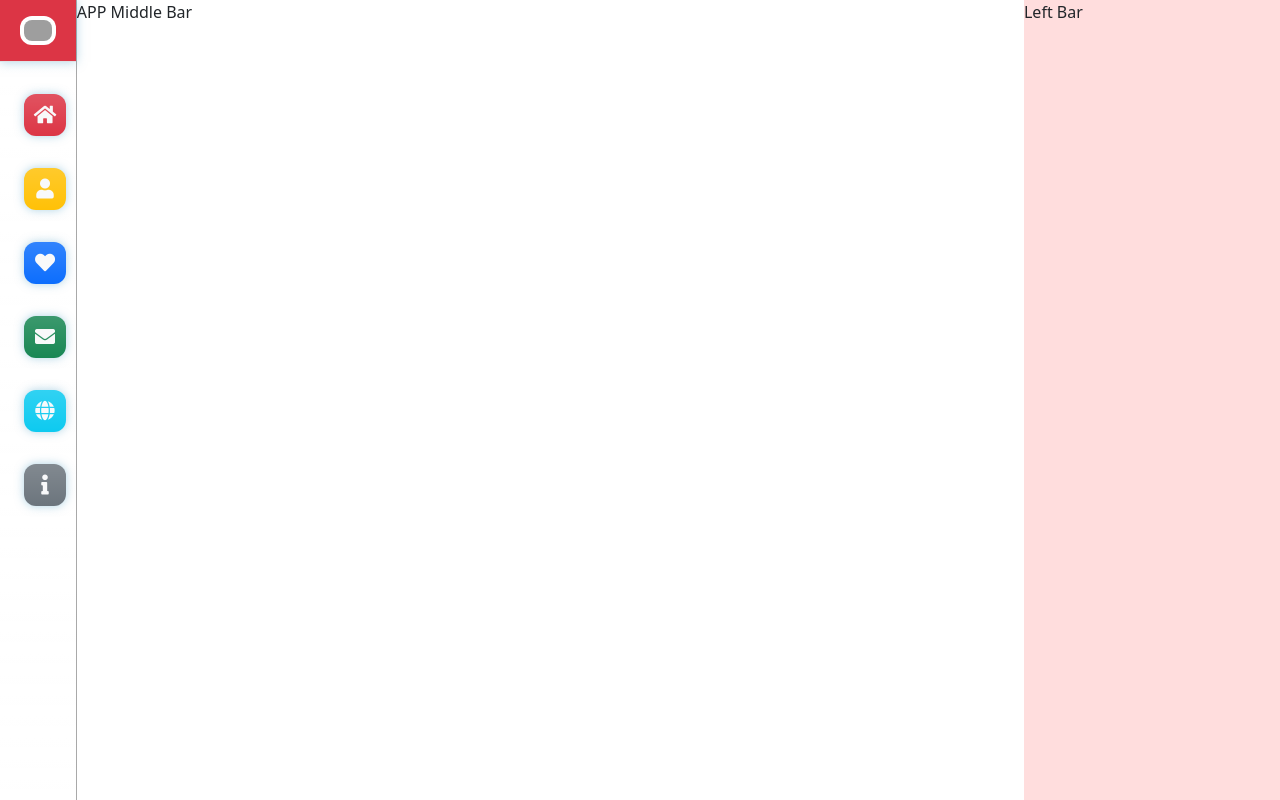
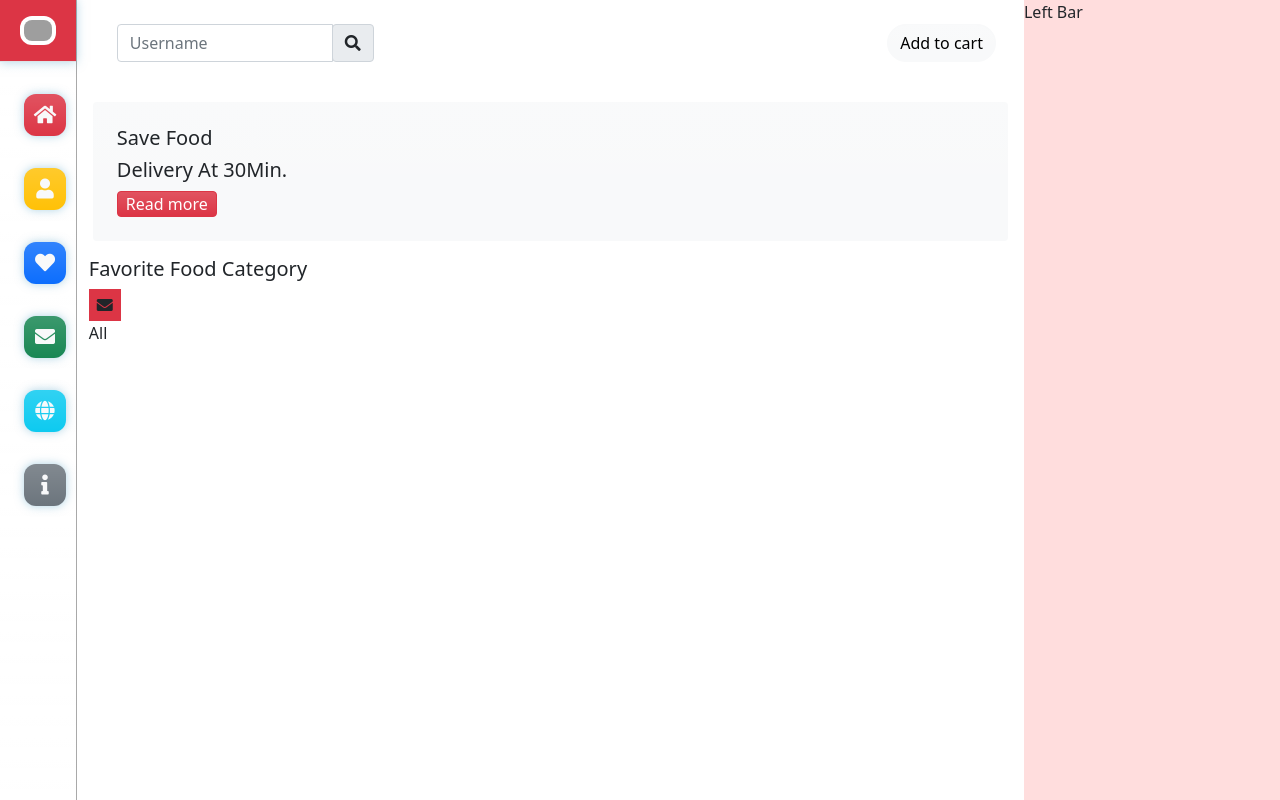
Before and after one commit to santokhan/quick-food, a React (Create React App) app in the folder client/: page / in a window 1280 px wide. Built offline with nearby package versions, Linux system fonts and the light colour scheme; grey boxes are pictures that could not be loaded.

Commit message:
Update app-middle.jsx

```diff
--- a/client/src/component/app-middle/app-middle.jsx
+++ b/client/src/component/app-middle/app-middle.jsx
@@ -4,7 +4,40 @@ import './app-middle.css';
 export default function AppMiddle() {
     return (
         <div className="app-middle">
-            <div>APP Middle Bar</div>
+            <div className="container-fluid">
+                <div className="row justify-content-between align-items-center px-3">
+                    <div className="col-lg-4 p-4">
+                        <label className="sr-only">Username</label>
+                        <div className="input-group m-0">
+                            <input type="text" class="form-control" id="inlineFormInputGroup" placeholder="Username" />
+                            <div className="input-group-prepend">
+                                <div className="input-group-text"><i className="fas fa-search py-1"></i></div>
+                            </div>
+                        </div>
+                    </div>
+                    <div className="col-lg-2 text-end">
+                        <a href="/client/public/index.html" className="btn btn-light bg-gradient capsule">Add to cart</a>
+                    </div>
+                </div>
+                <div className="row p-lg-3">
+                    <div className="col-lg rounded bg-light bg-gradient p-lg-4">
+                        <h5>Save Food</h5>
+                        <h5>Delivery At 30Min.</h5>
+                        <a href="/client/public/index.html" className="btn btn-danger bg-gradient py-0 px-2">Read more</a>
+                    </div>
+                </div>
+                <div className="row">
+                    <div className="col">
+                        <h5>Favorite Food Category</h5>
+                        <div className="d-flex">
+                            <div className="d-flex flex-column">
+                                <i className="fas fa-envelope bg-danger icon-container p-2"></i>
+                                <div>All</div>
+                            </div>
+                        </div>
+                    </div>
+                </div>
+            </div>
         </div>
     );
 }
```
